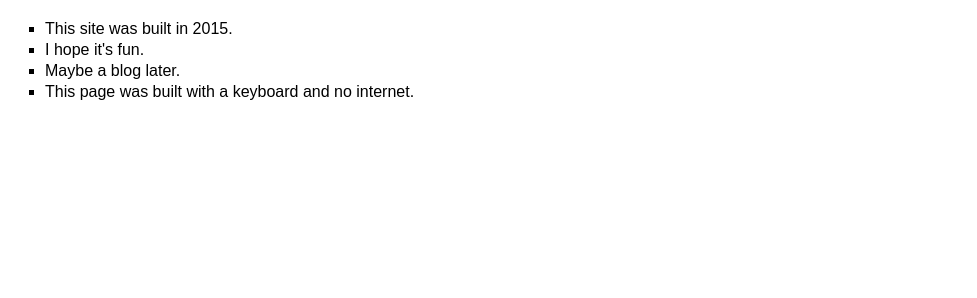
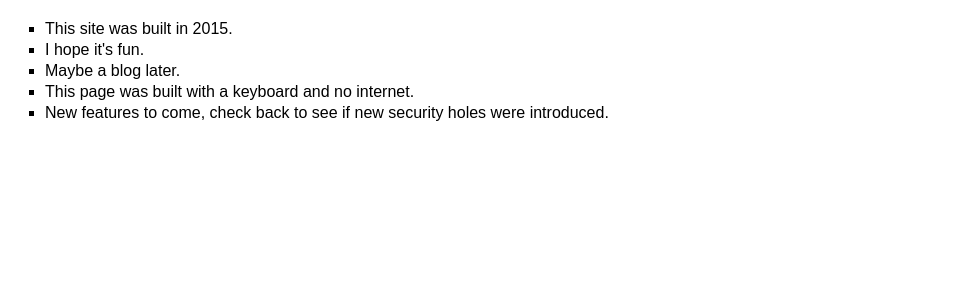
Before and after one commit to rootthisbox/Root-This-Box-Homepage, a plain HTML site: page index.html in a window 1280 px wide. Both pictures are taken after a click on the element "About". Shown: the top 298 px of the page, without its empty margins (0-977 px from the left). Drawn offline with Linux system fonts and the light colour scheme.

Commit message:
Updating about page.

```diff
--- a/index.html
+++ b/index.html
@@ -78,6 +78,7 @@
             <li>I hope it's fun.</li>
             <li>Maybe a blog later.</li>
             <li>This page was built with a keyboard and no internet.</li>
+            <li>New features to come, check back to see if new security holes were introduced.</li>
         </ul>
     </div>
 	</body>
```
